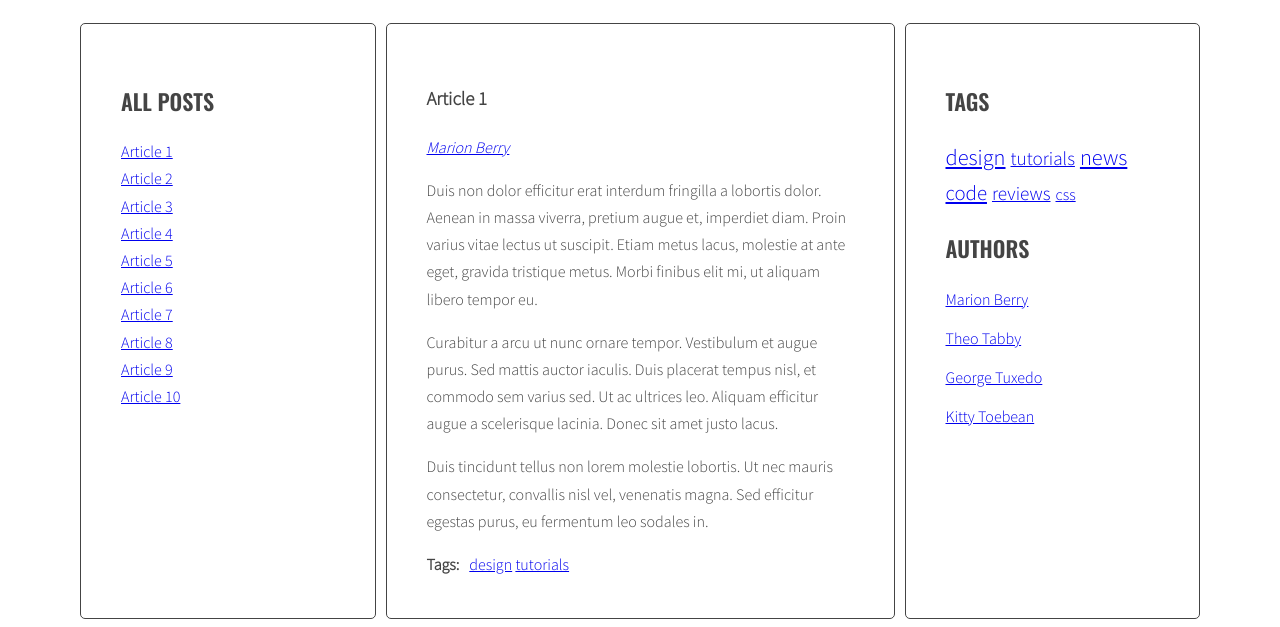
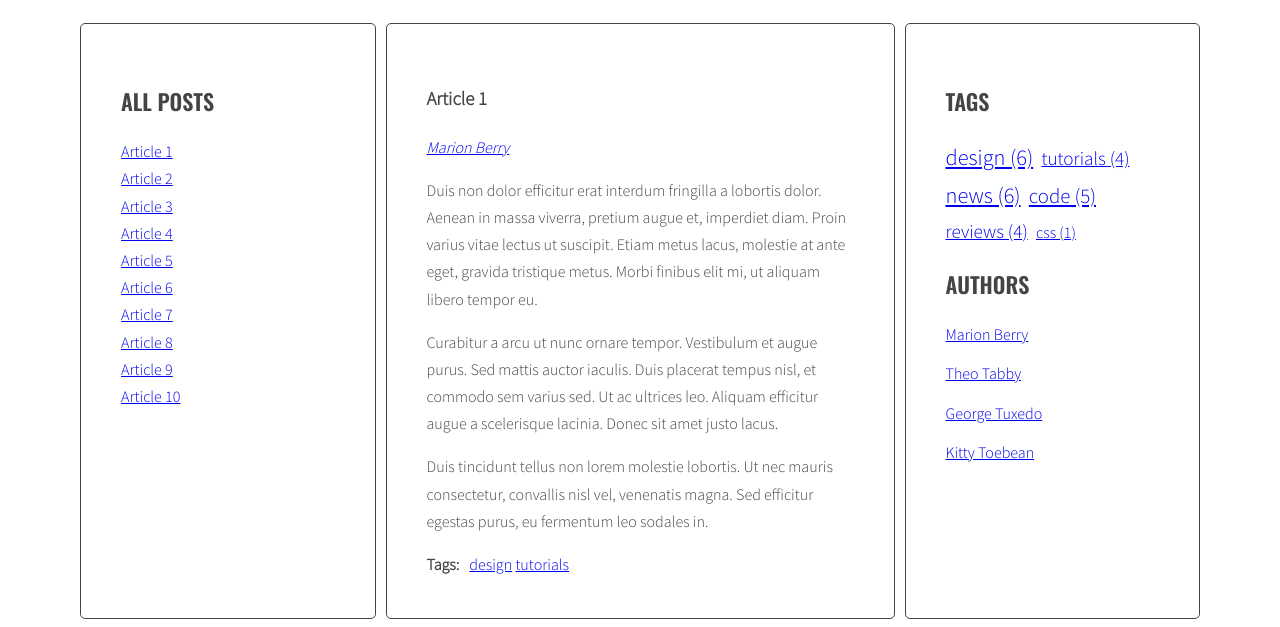
Before and after one commit to Reg-Lukasz/javascript-blog, a website: page index.html in a window 1280 px wide. Shown: the part 220-847 px from the top of the page. Drawn offline with nearby package versions, Linux system fonts and the light colour scheme.

Commit message:
Add code in index and script to import handlebars templates

```diff
--- a/index.html
+++ b/index.html
@@ -188,6 +188,26 @@
           </main>
         </div>
     </div>
+    <script id="template-article-link" type="text/x-handlebars-template">
+      <li><a href="#{{ id }}"><span>{{ title }}</span></a></li>
+    </script>
+    <script id="template-article-tag" type="text/x-handlebars-template">
+      <li><a href="#tag-{{ id }}"><span>{{ title }}</span></a></li>
+    </script>
+    <script id="template-article-author" type="text/x-handlebars-template">
+      <a href="#author-{{ id }}"><span>{{ title }}</span></a>
+    </script>
+    <script id="template-tag-cloud-link" type="text/x-handlebars-template">
+      {{#each tags}}
+      <li><a href="#tag-{{ tag }}" class="{{ className }}">{{ tag }} ({{ count }})</a></li>
+      {{/each}}
+    </script>
+    <script id="template-list-author" type="text/x-handlebars-template">
+      {{#each authors}}
+      <li><a href="#author-{{ author }}"><span>{{ author }}</span></a></li>
+      {{/each}}
+    </script>
+    <script src="https://cdnjs.cloudflare.com/ajax/libs/handlebars.js/4.1.0/handlebars.min.js"></script>
     <script src="js/script.js"></script>
 </body>
 </html>
--- a/js/script.js
+++ b/js/script.js
@@ -1,4 +1,12 @@
 'use strict';
+
+const templates = {
+  articleLink: Handlebars.compile(document.querySelector('#template-article-link').innerHTML),
+  articleTag: Handlebars.compile(document.querySelector('#template-article-tag').innerHTML),
+  articleAuthor: Handlebars.compile(document.querySelector('#template-article-author').innerHTML),
+  tagCloudLink: Handlebars.compile(document.querySelector('#template-tag-cloud-link').innerHTML),
+  listAuthor: Handlebars.compile(document.querySelector('#template-list-author').innerHTML)
+}
 
 const opts = {
   articleSelector: '.post',
@@ -67,7 +75,8 @@ function generateTitleLinks(customSelector = ''){
     const articleTitles = article.querySelector(opts.titleSelector).innerHTML;
 
     /* create HTML of the link */
-    const linkHTML = '<li><a href="#' + articleId +'"><span>' + articleTitles + '</span></a></li>';
+    const linkHTMLData = {id: articleId, title: articleTitles};
+    const linkHTML = templates.articleLink(linkHTMLData);
 
     /* insert link into html variable */
     html = html + linkHTML;
@@ -136,10 +145,11 @@ function generateTags(){
     for(let tag of articleTagsArray){
 
       /* generate HTML of the link */
-      const tagLinks = '<li><a href="#tag-' + tag + '">' + tag + '</a></li> ';
+      const linkHTMLData = {id: tag, title: tag};
+      const linkHTML = templates.articleTag(linkHTMLData);
 
       /* add generated code to html variable */
-      html = html + tagLinks;
+      html = html + linkHTML;
 
       /* [NEW] check if this link is NOT already in allTags */
       if(!allTags.hasOwnProperty(tag)){
@@ -164,19 +174,24 @@ function generateTags(){
 
   /* [NEW] create variable for all link HTML code */
   const tagsParams = calculateTagsParams(allTags);
-  let allTagsHTML = '';
+  const allTagsData = {tags: []};
 
   /* [NEW] START LOOP: for each tag in allTags */
   for(let tag in allTags){
 
     /* generate code of a link and add it to allTagsHTML */
-    allTagsHTML += '<li><a href="#tag-' + tag + '" class="' + calculateTagClass(allTags[tag], tagsParams) + '">' + tag + '</a></li>';
+    allTagsData.tags.push({
+      tag: tag,
+      count: allTags[tag],
+      className: calculateTagClass(allTags[tag], tagsParams)
+    });
 
     /* [NEW] END LOOP: for each tag in allTags */
   }
 
   /* [NEW] add html from allTags to tagList */
-  tagList.innerHTML = allTagsHTML;
+  tagList.innerHTML = templates.tagCloudLink(allTagsData);
+  console.log(allTagsData);
 }
 
 generateTags();
@@ -255,9 +270,10 @@ function generateAuthors(){
 
     const authorList = article.getAttribute('data-author');
 
-    const authorLink = '<a href="#author-' + authorList + '">' + authorList + '</a>';
+    const linkHTMLData = {id: authorList, title: authorList};
+    const linkHTML = templates.articleAuthor(linkHTMLData);
 
-    html = html + authorLink;
+    html = html + linkHTML;
 
     authorWrapper.innerHTML = html;
 
@@ -269,15 +285,18 @@ function generateAuthors(){
   }
     const authorList = document.querySelector(opts.authorListSelector);
 
-    let allAuthorsHTML = '';
+    let allAuthorsData = {authors: []};
 
     for(let author in allAuthors){
 
-      allAuthorsHTML += '<li><a href="#author-' + author + '"><span class="author-name">' + author + '</span></a></li>';
+      allAuthorsData.authors.push({
+        author: author
+      })
 
     }
 
-    authorList.innerHTML = allAuthorsHTML;
+    authorList.innerHTML = templates.listAuthor(allAuthorsData);
+    console.log(allAuthorsData);
 }
 
 generateAuthors();
```
